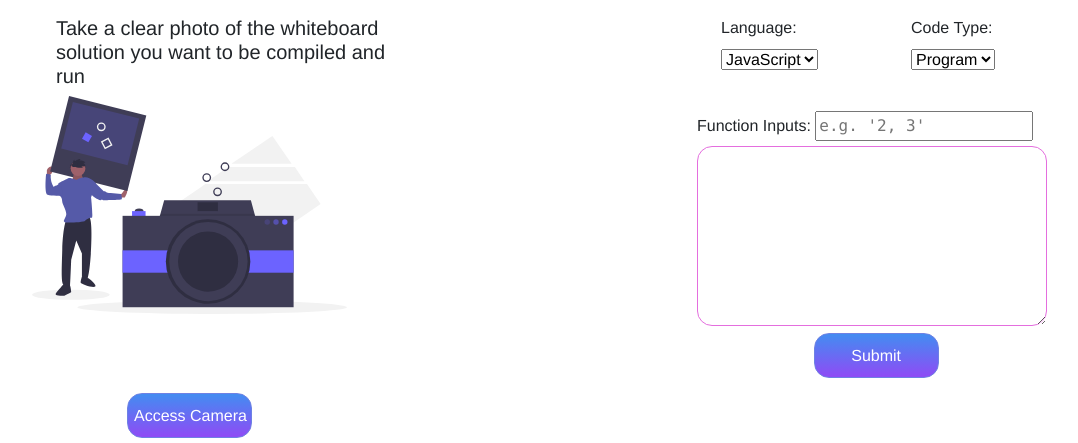
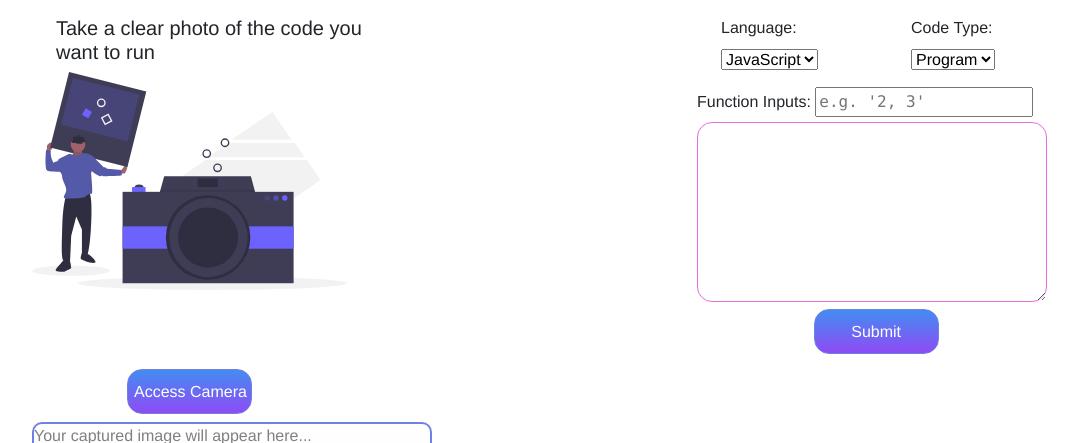
Before and after one commit to ayung8/CodeBoard, a Flask app: page /index in a window 1280 px wide. Shown: the part 56-499 px from the top of the page, without its empty margins (53-1131 px from the left). Run offline with Flask 2, Linux system fonts and the light colour scheme; some libraries are stand-ins or nearby versions.

Commit message:
change wording

```diff
--- a/templates/index.html
+++ b/templates/index.html
@@ -56,7 +56,7 @@
 <div class="container">
 	<div class="row mt-3 pa-2">
 		<div class="col-4 ml-4">
-			<h5> Take a clear photo of the whiteboard solution you want to be compiled and run</h5>
+			<h5> Take a clear photo of the code you want to run</h5>
 		</div>
 	<div class="col-md-2 offset-md-3">
 		<label>Language:</label>
```
